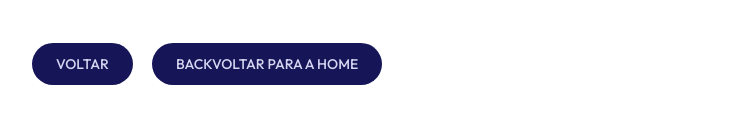
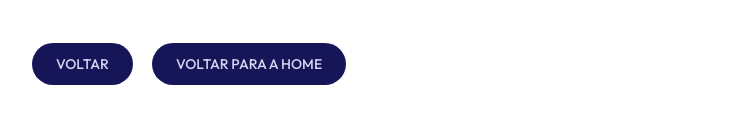
Before and after one commit to dhidon/error-404, a plain HTML site: page index.html in a window 1280 px wide. Shown: the part 434-558 px from the top of the page, 136-874 px from the left. Drawn offline with Linux system fonts and the light colour scheme; grey boxes are pictures that could not be loaded.

Commit message:
fixed buttons text

```diff
--- a/index.html
+++ b/index.html
@@ -18,8 +18,8 @@
       <div id="p2">
         Parece que você se perdeu... Tente voltar para a página anterior ou
         acessar a home.</div>
-      <div id="back"><a href="">VOLTAR</a></div>
-      <div id="home"><a href="">BACK</a>VOLTAR PARA A HOME</div>
+      <div id="back"><a href="">voltar</a></div>
+      <div id="home"><a href="">voltar para a home </a></div>
     </div>
     <div id="num">
       <div id="num1"></div>
--- a/style.css
+++ b/style.css
@@ -44,6 +44,7 @@ div#back {
   font-size: 14px;
   background-color: #151557;
   transition: 0.6s;
+  text-transform: uppercase;
 }
 div #back a {
   text-decoration: none;
@@ -61,6 +62,7 @@ div#home {
   font-size: 14px;
   background-color: #151557;
   transition: .6s;
+  text-transform: uppercase;
 }
 
 div#home a {
```
